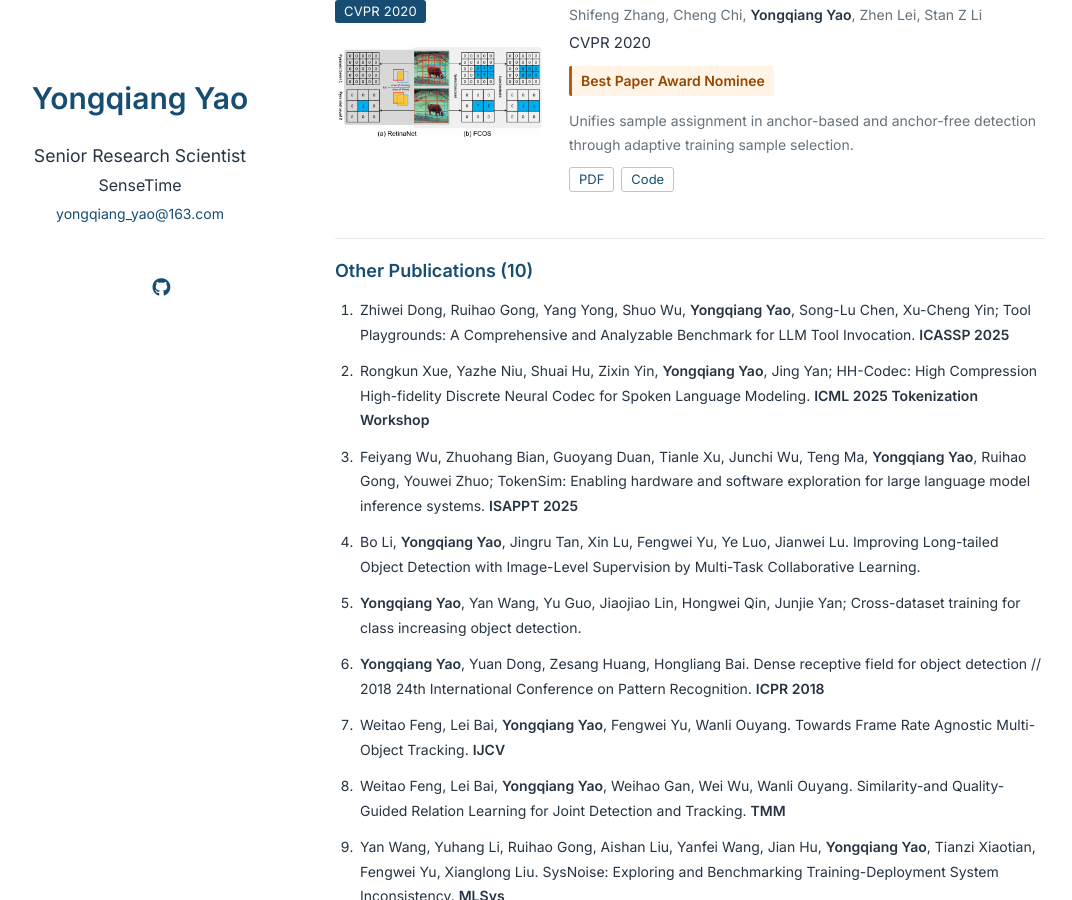
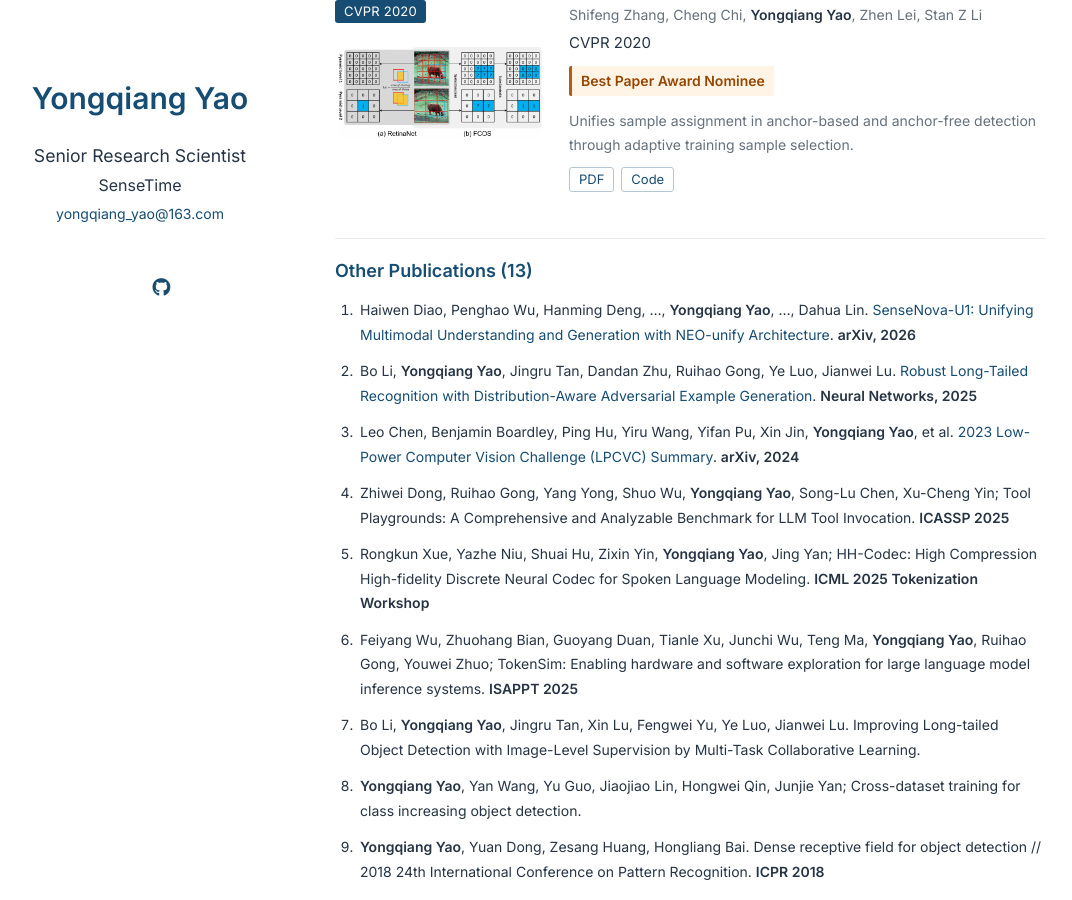
Before and after one commit to yqyao/yqyao.github.io, a Jekyll site: the page built from index.md, in a window 1280 px wide and 900 px high, scrolled down 2397 px. Shown: the whole window, without its empty margins (105-1177 px from the left). Built offline with Jekyll 4.4.1, drawn with Linux system fonts in a browser that asks for light colours; a style sheet for code colours, icons or effects is not loaded; our own code applies the rules of GitHub Pages for plain Markdown files.

Commit message:
Add three missing publications from Scholar

```diff
--- a/_includes/publications.md
+++ b/_includes/publications.md
@@ -163,27 +163,33 @@ Unifies sample assignment in anchor-based and anchor-free detection through adap
 
 <div class="more-papers" markdown="1">
 
-### Other Publications (10)
+### Other Publications (13)
 
-1. Zhiwei Dong, Ruihao Gong, Yang Yong, Shuo Wu, **Yongqiang Yao**, Song-Lu Chen, Xu-Cheng Yin; Tool Playgrounds: A Comprehensive and Analyzable Benchmark for LLM Tool Invocation. **ICASSP 2025**
+1. Haiwen Diao, Penghao Wu, Hanming Deng, …, **Yongqiang Yao**, …, Dahua Lin. [SenseNova-U1: Unifying Multimodal Understanding and Generation with NEO-unify Architecture](https://arxiv.org/abs/2605.12500). **arXiv, 2026**
 
-2. Rongkun Xue, Yazhe Niu, Shuai Hu, Zixin Yin, **Yongqiang Yao**, Jing Yan; HH-Codec: High Compression High-fidelity Discrete Neural Codec for Spoken Language Modeling. **ICML 2025 Tokenization Workshop**
+2. Bo Li, **Yongqiang Yao**, Jingru Tan, Dandan Zhu, Ruihao Gong, Ye Luo, Jianwei Lu. [Robust Long-Tailed Recognition with Distribution-Aware Adversarial Example Generation](https://doi.org/10.1016/j.neunet.2024.106932). **Neural Networks, 2025**
 
-3. Feiyang Wu, Zhuohang Bian, Guoyang Duan, Tianle Xu, Junchi Wu, Teng Ma, **Yongqiang Yao**, Ruihao Gong, Youwei Zhuo; TokenSim: Enabling hardware and software exploration for large language model inference systems. **ISAPPT 2025**
+3. Leo Chen, Benjamin Boardley, Ping Hu, Yiru Wang, Yifan Pu, Xin Jin, **Yongqiang Yao**, et al. [2023 Low-Power Computer Vision Challenge (LPCVC) Summary](https://arxiv.org/abs/2403.07153). **arXiv, 2024**
+
+4. Zhiwei Dong, Ruihao Gong, Yang Yong, Shuo Wu, **Yongqiang Yao**, Song-Lu Chen, Xu-Cheng Yin; Tool Playgrounds: A Comprehensive and Analyzable Benchmark for LLM Tool Invocation. **ICASSP 2025**
+
+5. Rongkun Xue, Yazhe Niu, Shuai Hu, Zixin Yin, **Yongqiang Yao**, Jing Yan; HH-Codec: High Compression High-fidelity Discrete Neural Codec for Spoken Language Modeling. **ICML 2025 Tokenization Workshop**
+
+6. Feiyang Wu, Zhuohang Bian, Guoyang Duan, Tianle Xu, Junchi Wu, Teng Ma, **Yongqiang Yao**, Ruihao Gong, Youwei Zhuo; TokenSim: Enabling hardware and software exploration for large language model inference systems. **ISAPPT 2025**
 
 
-4. Bo Li, **Yongqiang Yao**, Jingru Tan, Xin Lu, Fengwei Yu, Ye Luo, Jianwei Lu. Improving Long-tailed Object Detection with Image-Level Supervision by Multi-Task Collaborative Learning.
+7. Bo Li, **Yongqiang Yao**, Jingru Tan, Xin Lu, Fengwei Yu, Ye Luo, Jianwei Lu. Improving Long-tailed Object Detection with Image-Level Supervision by Multi-Task Collaborative Learning.
 
-5. **Yongqiang Yao**, Yan Wang, Yu Guo, Jiaojiao Lin, Hongwei Qin, Junjie Yan; Cross-dataset training for class increasing object detection.
+8. **Yongqiang Yao**, Yan Wang, Yu Guo, Jiaojiao Lin, Hongwei Qin, Junjie Yan; Cross-dataset training for class increasing object detection.
 
-6. **Yongqiang Yao**, Yuan Dong, Zesang Huang, Hongliang Bai. Dense receptive field for object detection // 2018 24th International Conference on Pattern Recognition. **ICPR 2018**
+9. **Yongqiang Yao**, Yuan Dong, Zesang Huang, Hongliang Bai. Dense receptive field for object detection // 2018 24th International Conference on Pattern Recognition. **ICPR 2018**
 
-7. Weitao Feng, Lei Bai, **Yongqiang Yao**, Fengwei Yu, Wanli Ouyang. Towards Frame Rate Agnostic Multi-Object Tracking. **IJCV**
+10. Weitao Feng, Lei Bai, **Yongqiang Yao**, Fengwei Yu, Wanli Ouyang. Towards Frame Rate Agnostic Multi-Object Tracking. **IJCV**
 
-8. Weitao Feng, Lei Bai, **Yongqiang Yao**, Weihao Gan, Wei Wu, Wanli Ouyang. Similarity-and Quality-Guided Relation Learning for Joint Detection and Tracking. **TMM**
+11. Weitao Feng, Lei Bai, **Yongqiang Yao**, Weihao Gan, Wei Wu, Wanli Ouyang. Similarity-and Quality-Guided Relation Learning for Joint Detection and Tracking. **TMM**
 
-9. Yan Wang, Yuhang Li, Ruihao Gong, Aishan Liu, Yanfei Wang, Jian Hu, **Yongqiang Yao**, Tianzi Xiaotian, Fengwei Yu, Xianglong Liu. SysNoise: Exploring and Benchmarking Training-Deployment System Inconsistency. **MLSys**
+12. Yan Wang, Yuhang Li, Ruihao Gong, Aishan Liu, Yanfei Wang, Jian Hu, **Yongqiang Yao**, Tianzi Xiaotian, Fengwei Yu, Xianglong Liu. SysNoise: Exploring and Benchmarking Training-Deployment System Inconsistency. **MLSys**
 
-10. Bo Li, **Yongqiang Yao**, Jingru Tan, Ruihao Gong, Jianwei Lu, Ye Luo. Rectify representation bias in vision-language models for long-tailed recognition. **Neural Networks**
+13. Bo Li, **Yongqiang Yao**, Jingru Tan, Ruihao Gong, Jianwei Lu, Ye Luo. Rectify representation bias in vision-language models for long-tailed recognition. **Neural Networks**
 
 </div>
```
